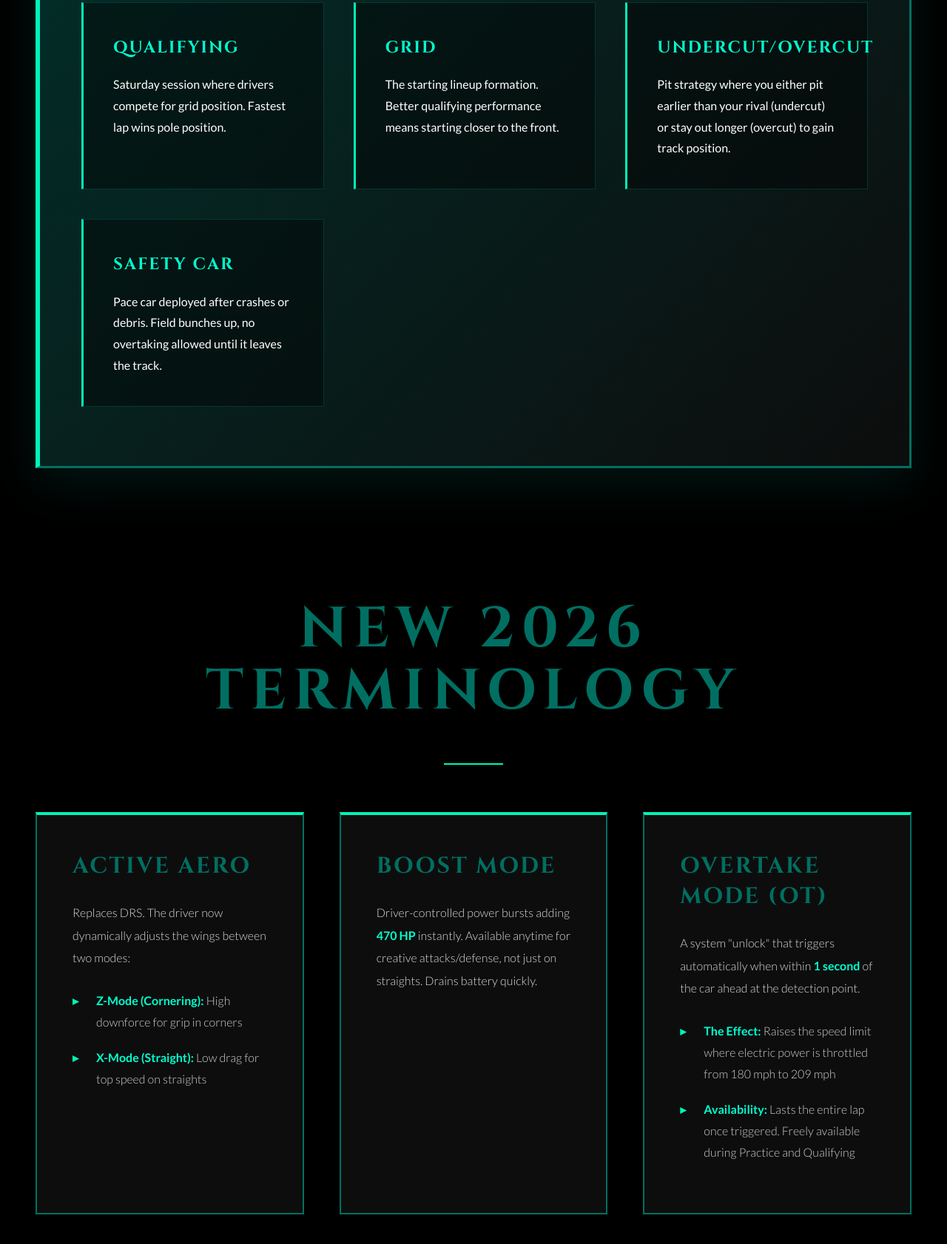
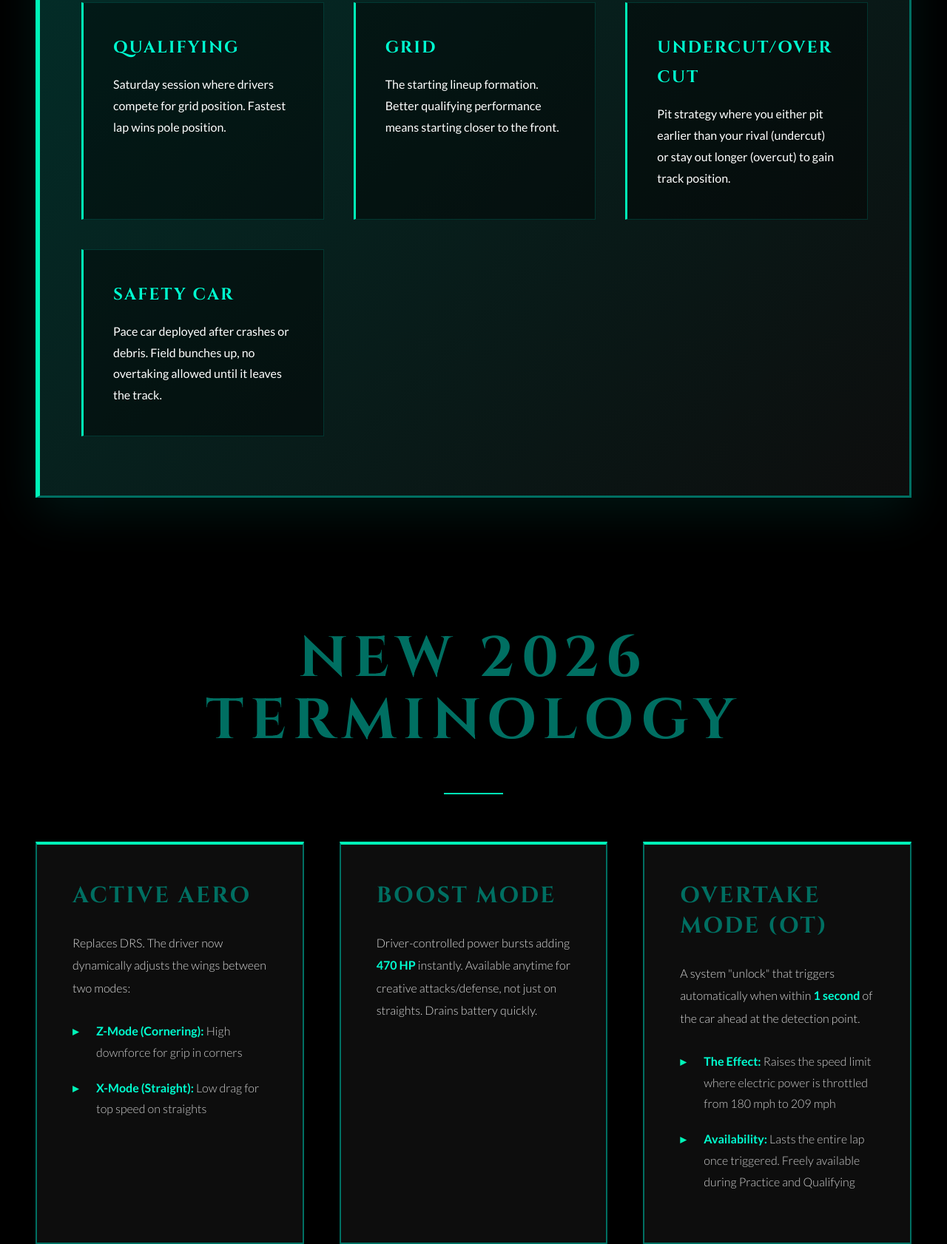
Before and after one commit to Lueken/F1-2026-rules-site, a plain HTML site: page index-astonmartin.html in a window 1280 px wide. Shown: the part 3001-4683 px from the top of the page at 74% size. Drawn offline with nearby package versions, Linux system fonts and the light colour scheme.

Commit message:
Fix text overflow in term cards and content cards
Added word-wrap and overflow-wrap properties to prevent text from clipping out of containers on mobile devices.

Co-Authored-By: Claude Sonnet 4.5 <noreply@anthropic.com>

```diff
--- a/index-astonmartin.html
+++ b/index-astonmartin.html
@@ -457,6 +457,9 @@
             line-height: 1.8;
             transition: all 0.4s ease;
             position: relative;
+            word-wrap: break-word;
+            overflow-wrap: break-word;
+            min-width: 0;
         }
 
         .term-card::after {
@@ -505,6 +508,9 @@
             border-top: 4px solid var(--lime);
             position: relative;
             transition: all 0.5s cubic-bezier(0.19, 1, 0.22, 1);
+            word-wrap: break-word;
+            overflow-wrap: break-word;
+            min-width: 0;
         }
 
         .content-card::before {
```
